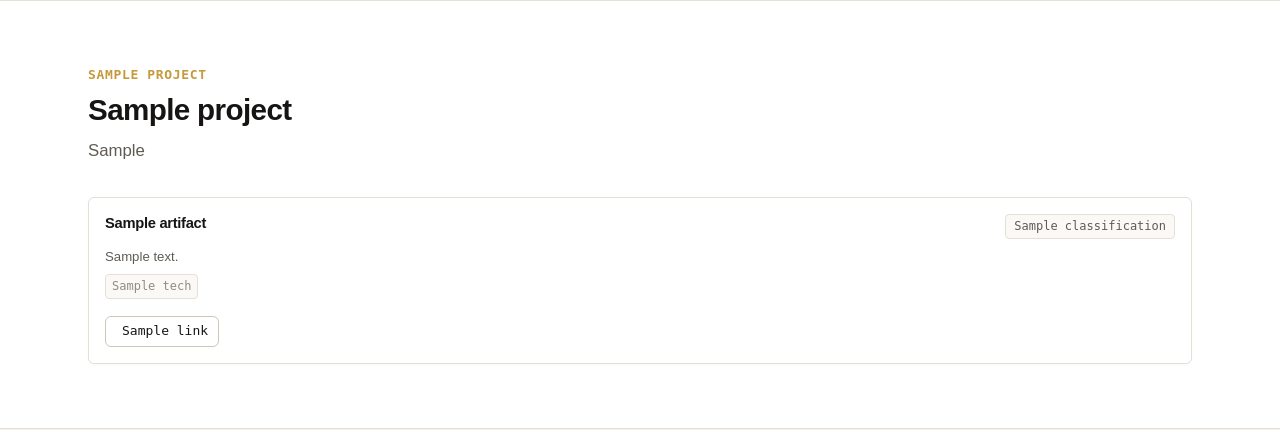
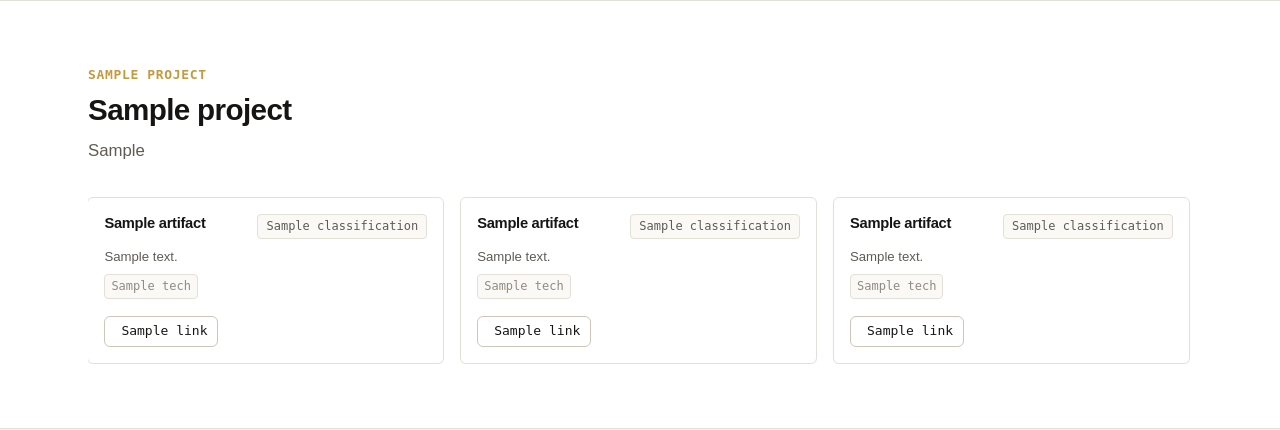
Before and after one commit to mehboob-dev/personal-portfolio, a Flask app: template app/templates/public/home.html in a window 1280 px wide. Shown: the part 2619-3049 px from the top of the page. Run offline with Flask 3, Linux system fonts and the light colour scheme; the template is opened without the code that fills it: most values are stand-ins (such as "Sample title", 1, 10 or a date in 2020); some libraries are stand-ins or nearby versions; some web fonts are replaced.

Commit message:
Use Owl Carousel for artifacts section
Replace the static artifacts grid with an Owl Carousel implementation. Changes: add carousel styles to app/static/css/home.css; expose extra_head and extra_scripts blocks in base.html; include OwlCarousel + jQuery assets and init script in app/templates/public/home.html; adjust artifact markup to .artifacts-carousel and artifact-card wrappers. Update tests/test_public.py expectation strings to reflect updated content. Improves mobile-friendly artifact browsing and keeps styles/behavior encapsulated.

```diff
--- a/app/static/css/home.css
+++ b/app/static/css/home.css
@@ -588,13 +588,37 @@
 }
 
 /* --- 6. Secondary Artifacts Grid --- */
-.artifacts-grid {
-  display: grid;
-  grid-template-columns: repeat(auto-fit, minmax(min(100%, 240px), 1fr));
-  gap: 16px;
+/* .artifacts-grid removed — replaced by Owl Carousel (.artifacts-carousel) */
+
+/* Owl Carousel — artifacts */
+.artifacts-carousel .owl-stage {
+  display: flex;
+  align-items: stretch;
+}
+.artifacts-carousel .owl-item {
+  display: flex;
+}
+.artifacts-carousel .owl-dots {
+  margin-top: 20px;
+  text-align: center;
+}
+.artifacts-carousel .owl-dot span {
+  width: 8px;
+  height: 8px;
+  background: var(--border-subtle);
+  border-radius: 50%;
+  margin: 0 4px;
+  display: block;
+  transition: background 200ms ease;
+}
+.artifacts-carousel .owl-dot.active span,
+.artifacts-carousel .owl-dot:hover span {
+  background: var(--accent-gold, #c9a84c);
 }
 
 .artifact-card {
+  width: 100%;
+  height: 100%;
   background: var(--bg-surface);
   border: 1px solid var(--border-subtle);
   border-radius: var(--radius-md);
--- a/app/templates/base.html
+++ b/app/templates/base.html
@@ -10,6 +10,7 @@
   <link rel="stylesheet" href="https://cdnjs.cloudflare.com/ajax/libs/font-awesome/6.5.2/css/all.min.css">
   <link rel="stylesheet" href="{{ url_for('static', filename='css/app.css') }}">
   <link rel="stylesheet" href="{{ url_for('static', filename='css/home.css') }}">
+  {% block extra_head %}{% endblock %}
 
   <!-- GSAP Scroll Animations: elements only hide while JS drives them -->
   <style>
@@ -85,6 +86,7 @@
   </footer>
   {% endblock %}
 
+  {% block extra_scripts %}{% endblock %}
   <script>
     // Mobile navigation toggle
     (function () {
--- a/app/templates/public/home.html
+++ b/app/templates/public/home.html
@@ -1,4 +1,9 @@
 {% extends "base.html" %}
+
+{% block extra_head %}
+  <link rel="stylesheet" href="https://cdnjs.cloudflare.com/ajax/libs/OwlCarousel2/2.3.4/assets/owl.carousel.min.css">
+  <link rel="stylesheet" href="https://cdnjs.cloudflare.com/ajax/libs/OwlCarousel2/2.3.4/assets/owl.theme.default.min.css">
+{% endblock %}
 
 {% block content %}
 
@@ -281,9 +286,9 @@
       <p class="section-intro">{{ content.projects.artifacts_intro }}</p>
     </div>
 
-    <div class="artifacts-grid">
+    <div class="owl-carousel artifacts-carousel">
       {% for artifact in content.projects.secondary_artifacts %}
-      <article class="artifact-card" data-gsap-reveal>
+      <div class="artifact-card">
         <div class="artifact-head">
           <h3>{{ artifact.name }}</h3>
           <span class="badge {{ artifact.classification_class }}">{{ artifact.classification }}</span>
@@ -305,7 +310,7 @@
           </a>
         </div>
         {% endif %}
-      </article>
+      </div>
       {% endfor %}
     </div>
   </div>
@@ -403,3 +408,26 @@
 </section>
 
 {% endblock %}
+
+{% block extra_scripts %}
+<script src="https://cdnjs.cloudflare.com/ajax/libs/jquery/3.7.1/jquery.min.js"></script>
+<script src="https://cdnjs.cloudflare.com/ajax/libs/OwlCarousel2/2.3.4/owl.carousel.min.js"></script>
+<script>
+  $(function () {
+    $('.artifacts-carousel').owlCarousel({
+      loop: true,
+      margin: 16,
+      nav: false,
+      dots: true,
+      autoplay: true,
+      autoplayTimeout: 4000,
+      autoplayHoverPause: true,
+      responsive: {
+        0:    { items: 1 },
+        600:  { items: 2 },
+        1024: { items: 3 }
+      }
+    });
+  });
+</script>
+{% endblock %}
```
Also changed, not shown: tests/test_public.py (+1 -1 lines).
